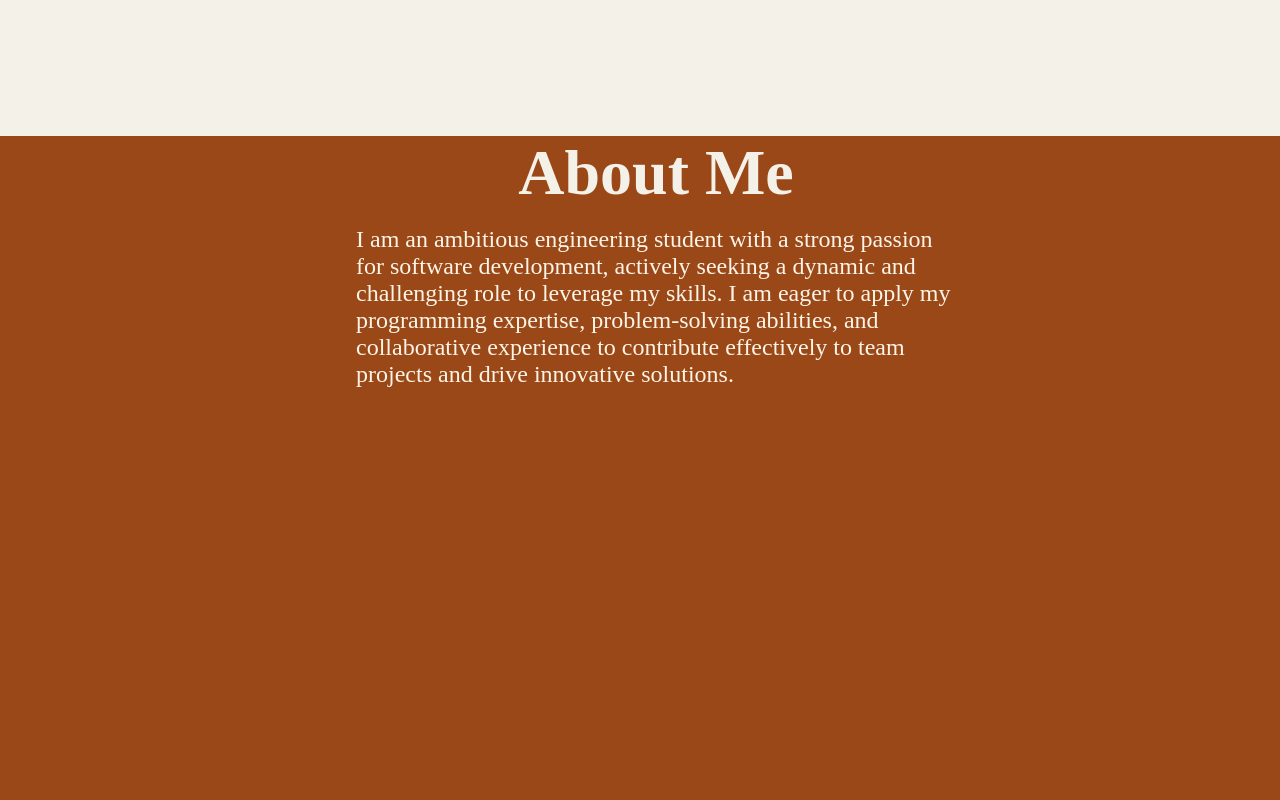
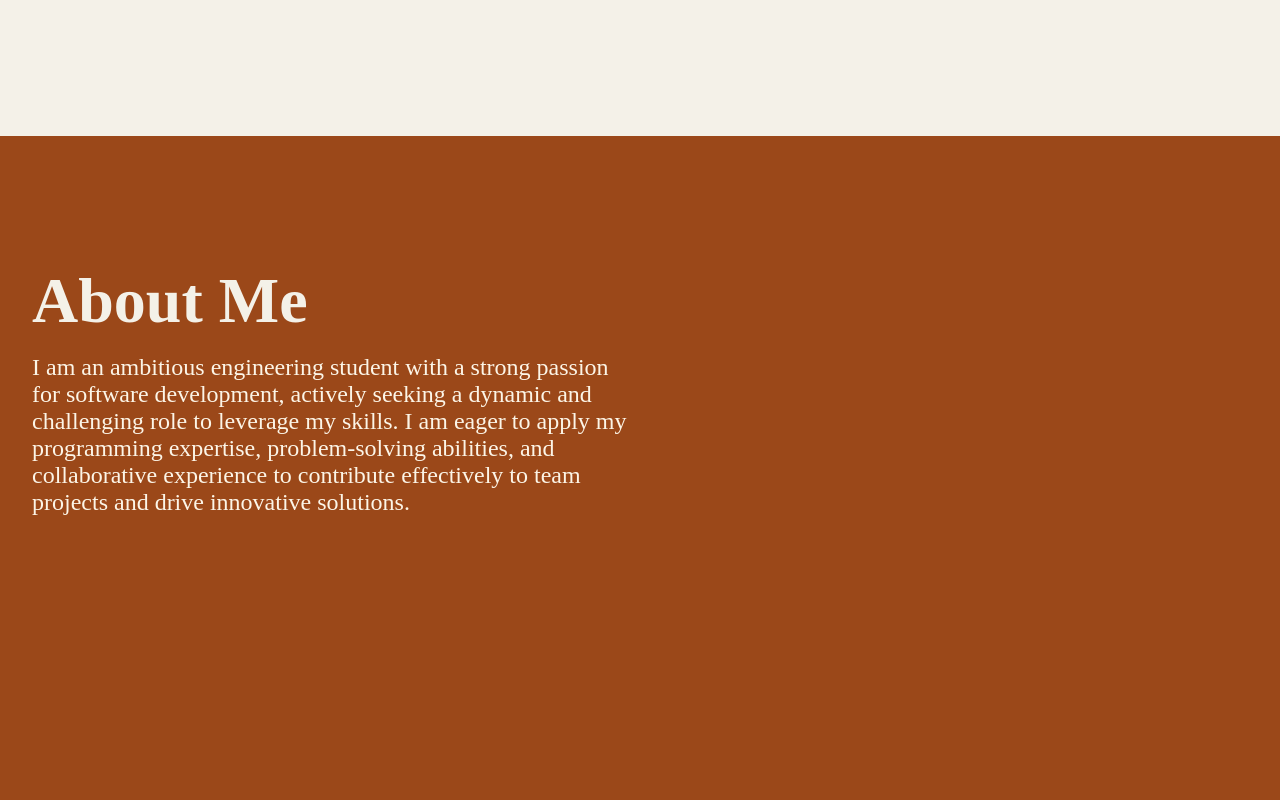
Before and after one commit to mariam464/portfolio, a plain HTML site: page index.html in a window 1280 px wide. Shown: the part 720-1520 px from the top of the page. Drawn offline with Linux system fonts and the light colour scheme.

Commit message:
Update styles.css

```diff
--- a/styles.css
+++ b/styles.css
@@ -71,8 +71,8 @@ nav a:hover{
     display: flex;
     flex-direction: column;
     justify-items: center ;
-    align-items: center;
-
+    align-items: flex-start;
+   padding-top: 8rem;
 
 }
 .about h2 {
@@ -171,8 +171,8 @@ nav a:hover{
   .skills {
     background-color: #314028;
     color: beige;
-      width: 100%;
     height: auto;
+    width: 100%;
     display: flex;
     justify-content: space-between;
     align-items: center;
@@ -211,7 +211,7 @@ nav a:hover{
 
         gap: 1rem;
         flex-basis: 70%;
-        padding: 3rem;
+
     }
     .skills-list h3 {
         color: #bd8f53;
```
